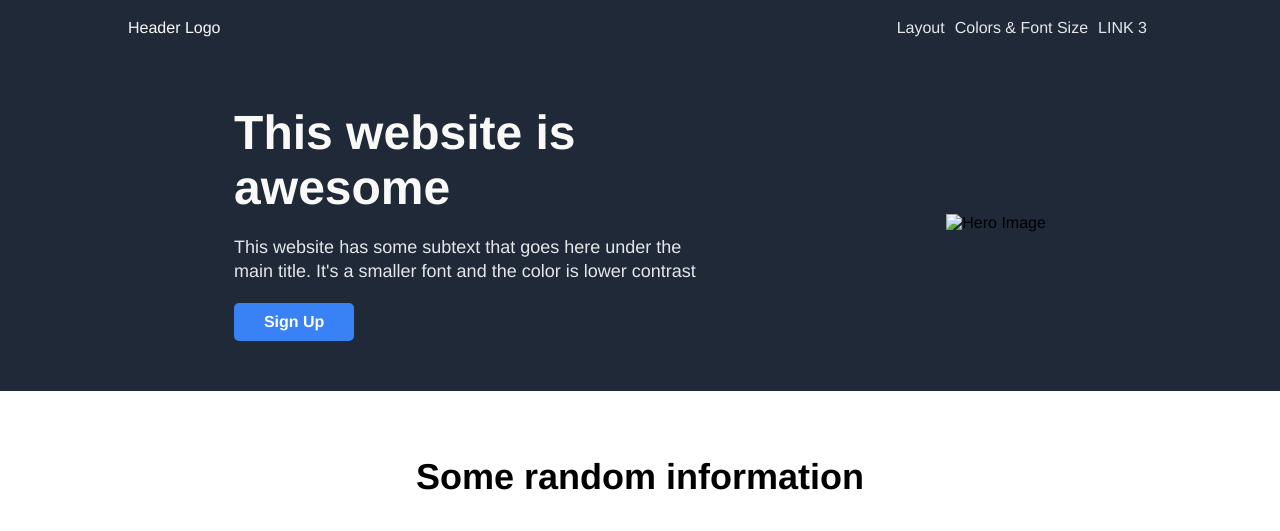
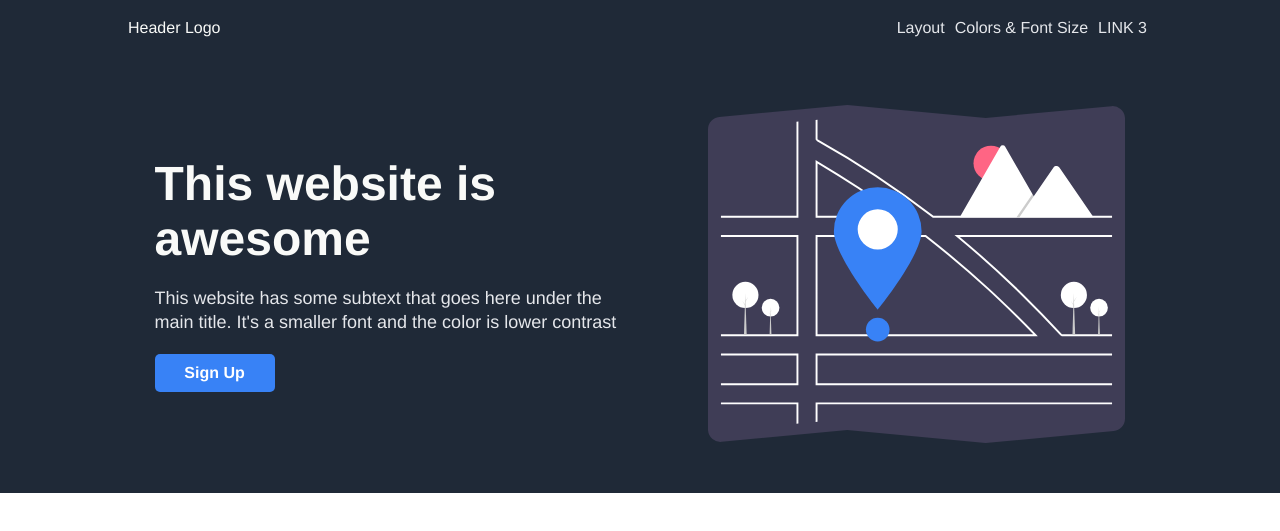
Before and after one commit to GaJoDev/odin-project-landing-page, a plain HTML site: page index.html in a window 1280 px wide. Shown: the top 531 px of the page. Drawn offline with Linux system fonts and the light colour scheme; the site is published under a folder, as on GitHub Pages, so addresses that start at the root find nothing.

Commit message:
almost finished

```diff
--- a/index.html
+++ b/index.html
@@ -35,7 +35,7 @@
 					</div>
 					<div class="hero-img">
 						<img
-							src="/images/undraw_Map_dark_re_36sy.svg"
+							src="images/undraw_Map_dark_re_36sy.svg"
 							alt="Hero Image"
 							class="hero-img"
 						/>
```
